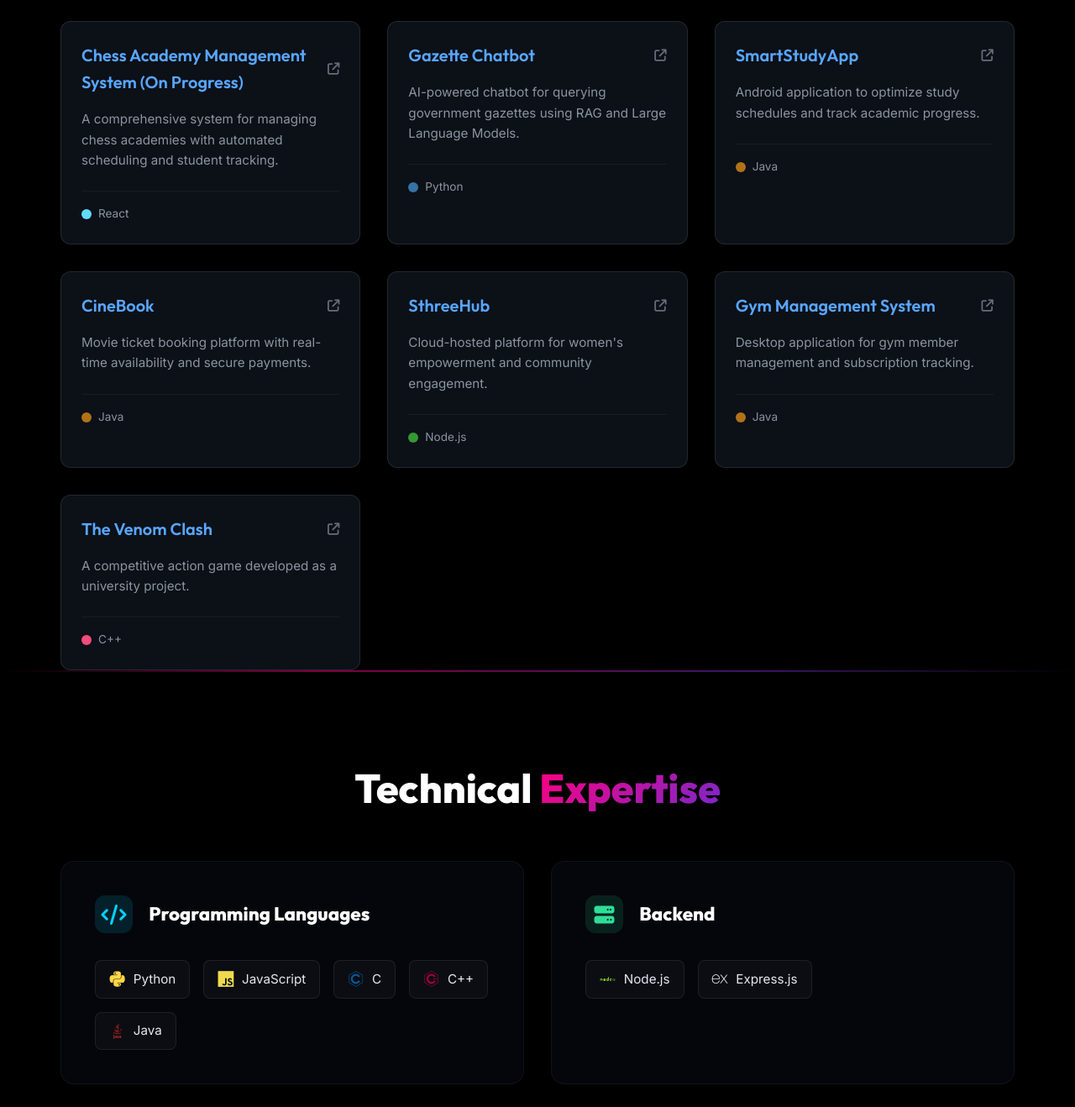
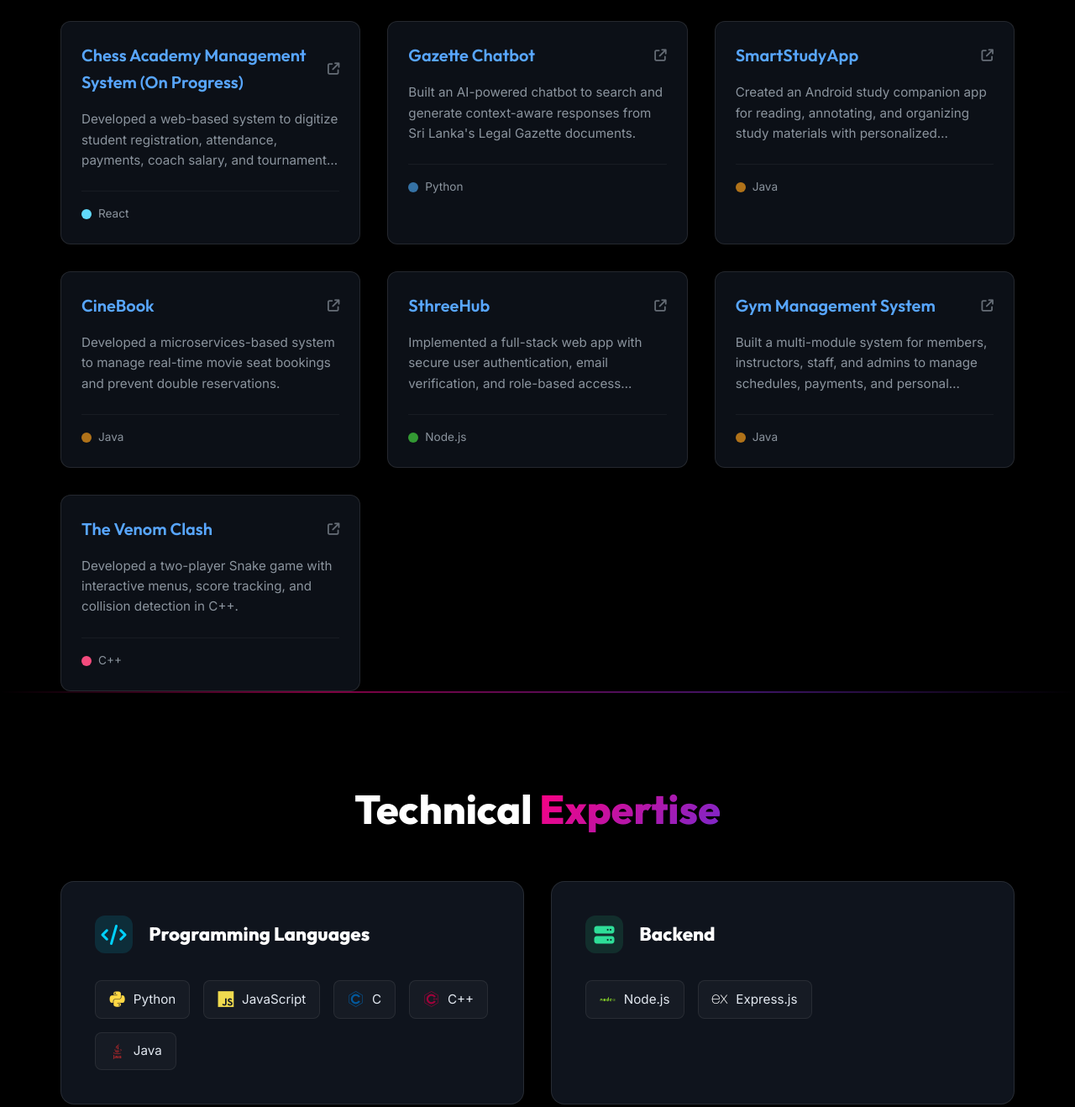
Before and after one commit to Rahitha-Thangavel/Rahitha_Portfolio, a website: page index.html in a window 1280 px wide. Shown: the part 2660-3978 px from the top of the page at 84% size. Drawn offline with nearby package versions, Linux system fonts and the light colour scheme.

Commit message:
Some minor changes

```diff
--- a/data/projects.json
+++ b/data/projects.json
@@ -1,7 +1,7 @@
 [
   {
     "name": "Chess Academy Management System (On Progress)",
-    "description": "A comprehensive system for managing chess academies with automated scheduling and student tracking.",
+    "description": "Developed a web-based system to digitize student registration, attendance, payments, coach salary, and tournament management.",
     "tech": [
       "React",
       "Python",
@@ -18,7 +18,7 @@
   },
   {
     "name": "Gazette Chatbot",
-    "description": "AI-powered chatbot for querying government gazettes using RAG and Large Language Models.",
+    "description": "Built an AI-powered chatbot to search and generate context-aware responses from Sri Lanka's Legal Gazette documents.",
     "tech": [
       "Python",
       "LangChain",
@@ -36,7 +36,7 @@
   },
   {
     "name": "SmartStudyApp",
-    "description": "Android application to optimize study schedules and track academic progress.",
+    "description": "Created an Android study companion app for reading, annotating, and organizing study materials with personalized features.",
     "tech": [
       "Java",
       "Android SDK",
@@ -52,7 +52,7 @@
   },
   {
     "name": "CineBook",
-    "description": "Movie ticket booking platform with real-time availability and secure payments.",
+    "description": "Developed a microservices-based system to manage real-time movie seat bookings and prevent double reservations.",
     "tech": [
       "Java",
       "REST APIs",
@@ -69,7 +69,7 @@
   },
   {
     "name": "SthreeHub",
-    "description": "Cloud-hosted platform for women's empowerment and community engagement.",
+    "description": "Implemented a full-stack web app with secure user authentication, email verification, and role-based access control.",
     "tech": [
       "Node.js",
       "React.js",
@@ -86,7 +86,7 @@
   },
   {
     "name": "Gym Management System",
-    "description": "Desktop application for gym member management and subscription tracking.",
+    "description": "Built a multi-module system for members, instructors, staff, and admins to manage schedules, payments, and personal details.",
     "tech": [
       "Java",
       "SQL"
@@ -103,7 +103,7 @@
   },
   {
     "name": "The Venom Clash",
-    "description": "A competitive action game developed as a university project.",
+    "description": "Developed a two-player Snake game with interactive menus, score tracking, and collision detection in C++.",
     "tech": [
       "C++",
       "C"
--- a/index.css
+++ b/index.css
@@ -896,8 +896,8 @@
 }
 
 .skill-category-card {
-    background: rgba(13, 17, 28, 0.4);
-    border: 1px solid rgba(255, 255, 255, 0.05);
+    background: rgba(30, 41, 59, 0.5);   /* Lighter background for better visibility */
+    border: 1px solid rgba(255, 255, 255, 0.1); /* Slightly brighter border */
     border-radius: 16px;
     padding: 2.5rem;
     transition: all 0.3s ease;
@@ -906,8 +906,8 @@
 }
 
 .skill-category-card:hover {
-    background: rgba(18, 24, 43, 0.6);
-    border-color: rgba(255, 255, 255, 0.1);
+    background: rgba(40, 50, 75, 0.7);  /* Lighter on hover */
+    border-color: rgba(255, 255, 255, 0.2);
     box-shadow: 0 10px 30px rgba(0, 0, 0, 0.5);
     transform: translateY(-5px);
 }
--- a/index.js
+++ b/index.js
@@ -141,9 +141,10 @@
 
             let eventsHtml = '';
             group.events.forEach(event => {
-                const imagesHtml = (event.images || []).map(src => `
+                const imgArray = (event.images && event.images.length > 0) ? event.images : ['']; // Force at least one empty string to render a box
+                const imagesHtml = imgArray.map(src => `
                     <div class="gallery-item glass">
-                        <img src="${src}" alt="${event.name}" loading="lazy">
+                        ${src ? `<img src="${src}" alt="${event.name}" loading="lazy">` : `<div style="width:100%;height:100%;background:rgba(255,255,255,0.02)"></div>`}
                     </div>
                 `).join('');
 
@@ -188,9 +189,10 @@
 
             let eventsHtml = '';
             group.events.forEach(event => {
-                const imagesHtml = (event.images || []).map(src => `
+                const imgArray = (event.images && event.images.length > 0) ? event.images : ['']; // Force at least one empty string to render a box
+                const imagesHtml = imgArray.map(src => `
                     <div class="gallery-item glass">
-                        <img src="${src}" alt="${event.name}" loading="lazy">
+                        ${src ? `<img src="${src}" alt="${event.name}" loading="lazy">` : `<div style="width:100%;height:100%;background:rgba(255,255,255,0.02)"></div>`}
                     </div>
                 `).join('');
 
```
